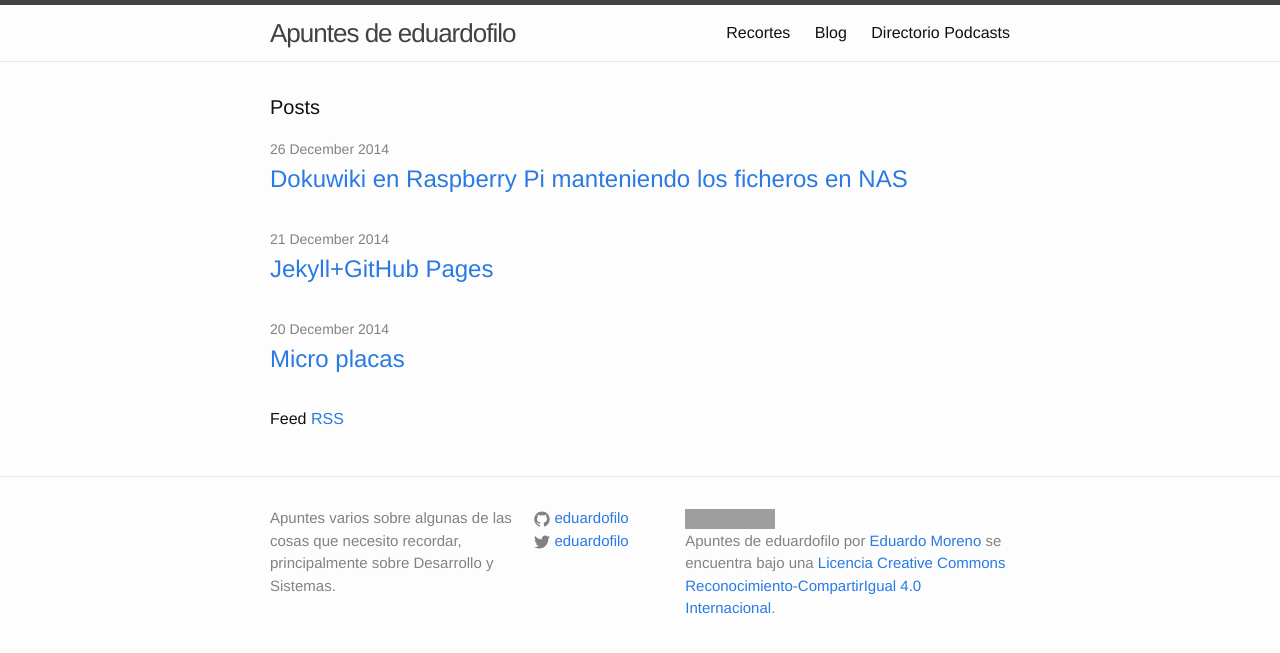
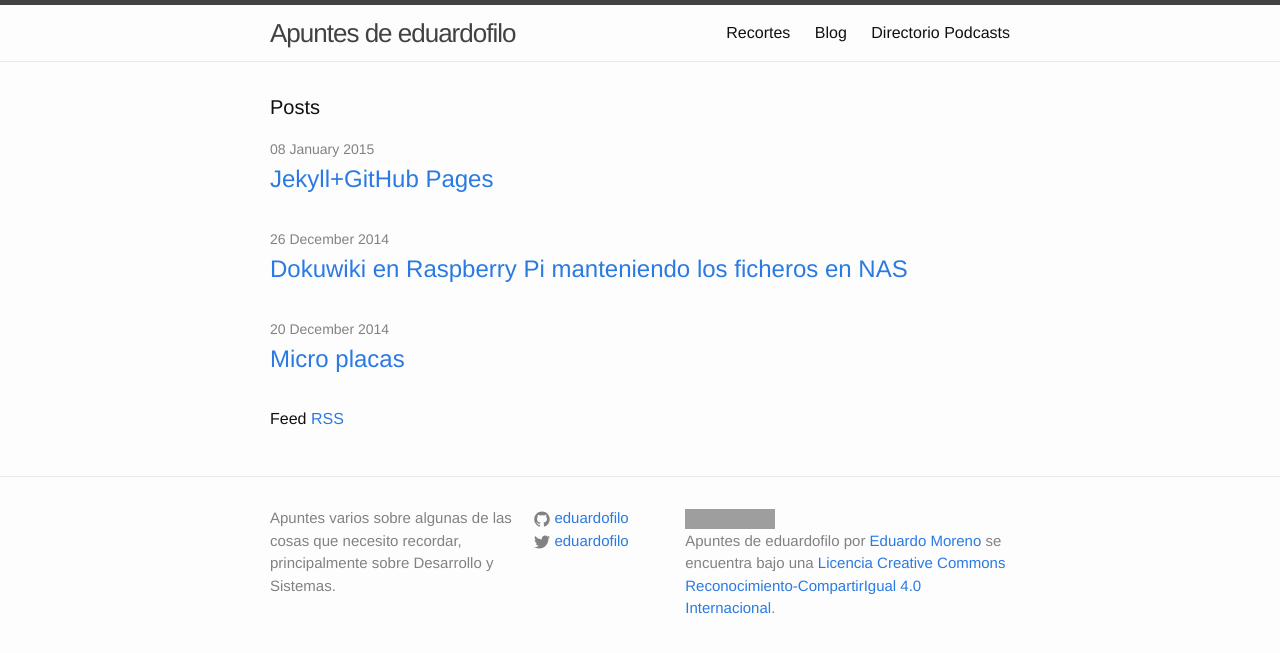
Before and after one commit to eduardofilo/eduardofilo.jekyll, a Jekyll site: the page built from blog.html, in a window 1280 px wide. Shown: the top 653 px of the page. Built offline with Jekyll 4.4.1, drawn with Linux system fonts in a browser that asks for light colours; Markdown is read by kramdown in place of the engine named in the settings; grey boxes are pictures that could not be loaded.

Commit message:
Modifico fecha de post sobre Jekyll.

```diff
--- a/_posts/2015-01-08-jekyll.md
+++ b/_posts/2015-01-08-jekyll.md
@@ -1,7 +1,7 @@
 ---
 layout: post
 title: "Jekyll+GitHub Pages"
-date: 2014-12-21 14:06:00
+date: 2015-01-08 15:08:00
 published: true
 ---
 
```
